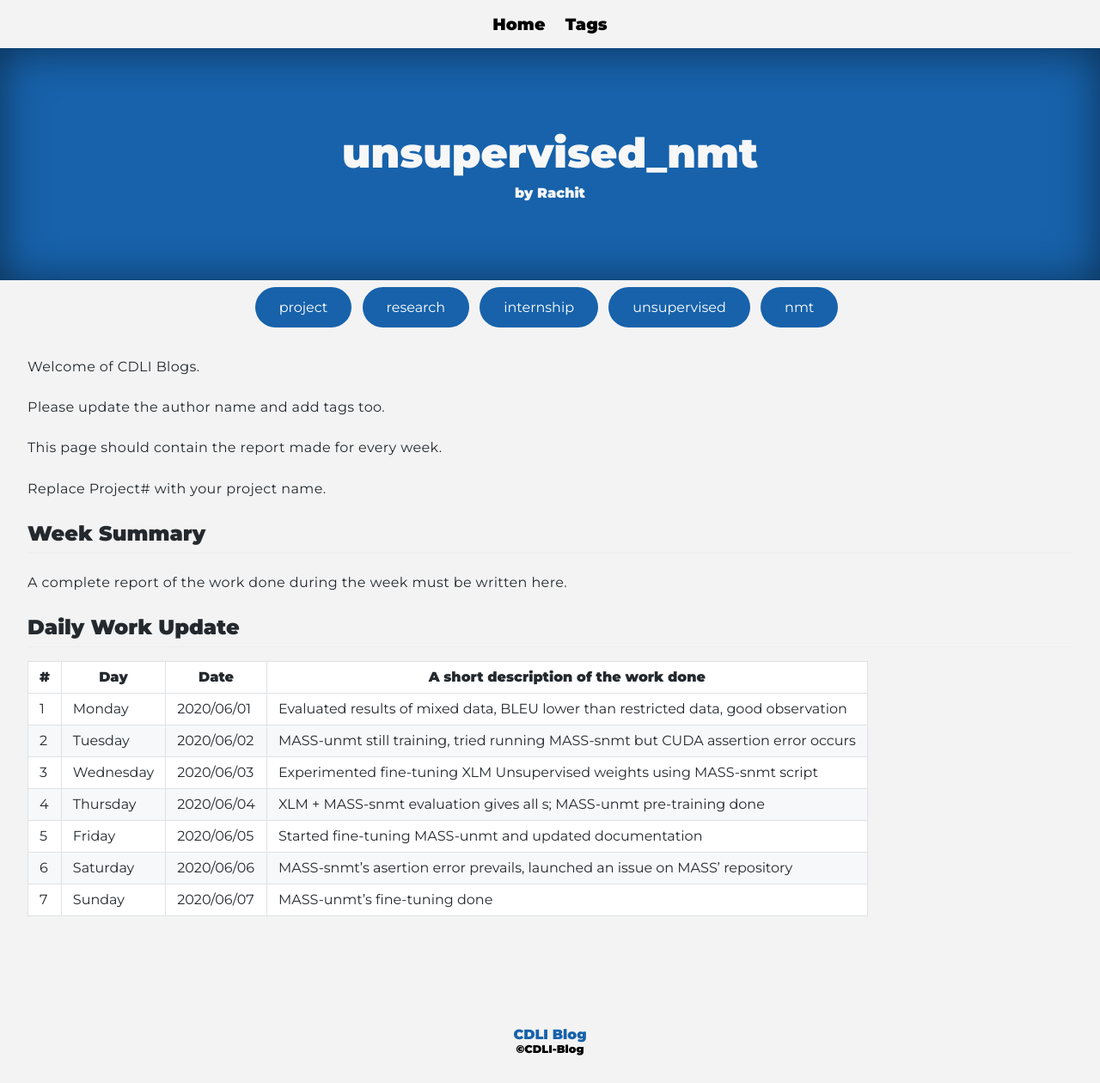
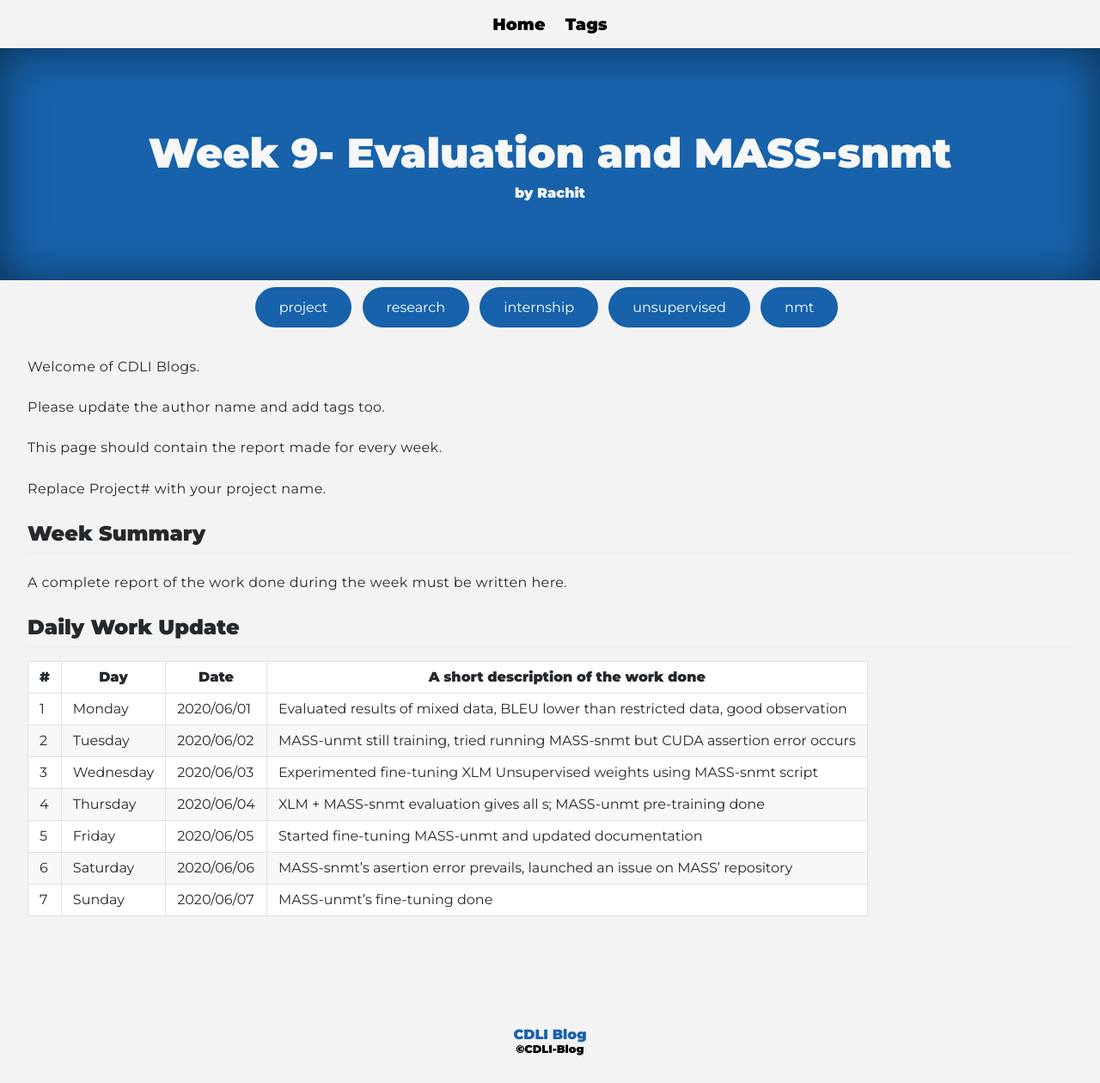
Before and after one commit to cdli-gh/blog, a Jekyll site: the page built from _blog/intern20/unsupervised_nmt/posts/11_week9.md, in a window 1280 px wide. Shown: the whole page at 86% size. Built offline with Jekyll 4.4.1, drawn with Linux system fonts in a browser that asks for light colours; Markdown is read by kramdown in place of the engine named in the settings.

Commit message:
Week 9- Evaluation and MASS-snmt

```diff
--- a/_blog/intern20/unsupervised_nmt/posts/11_week9.md
+++ b/_blog/intern20/unsupervised_nmt/posts/11_week9.md
@@ -1,6 +1,6 @@
 ---
 layout: page
-title: unsupervised_nmt
+title: Week 9- Evaluation and MASS-snmt
 author: "Rachit"
 tags: ["project","research","internship", "unsupervised", "nmt"]
 ---
```
